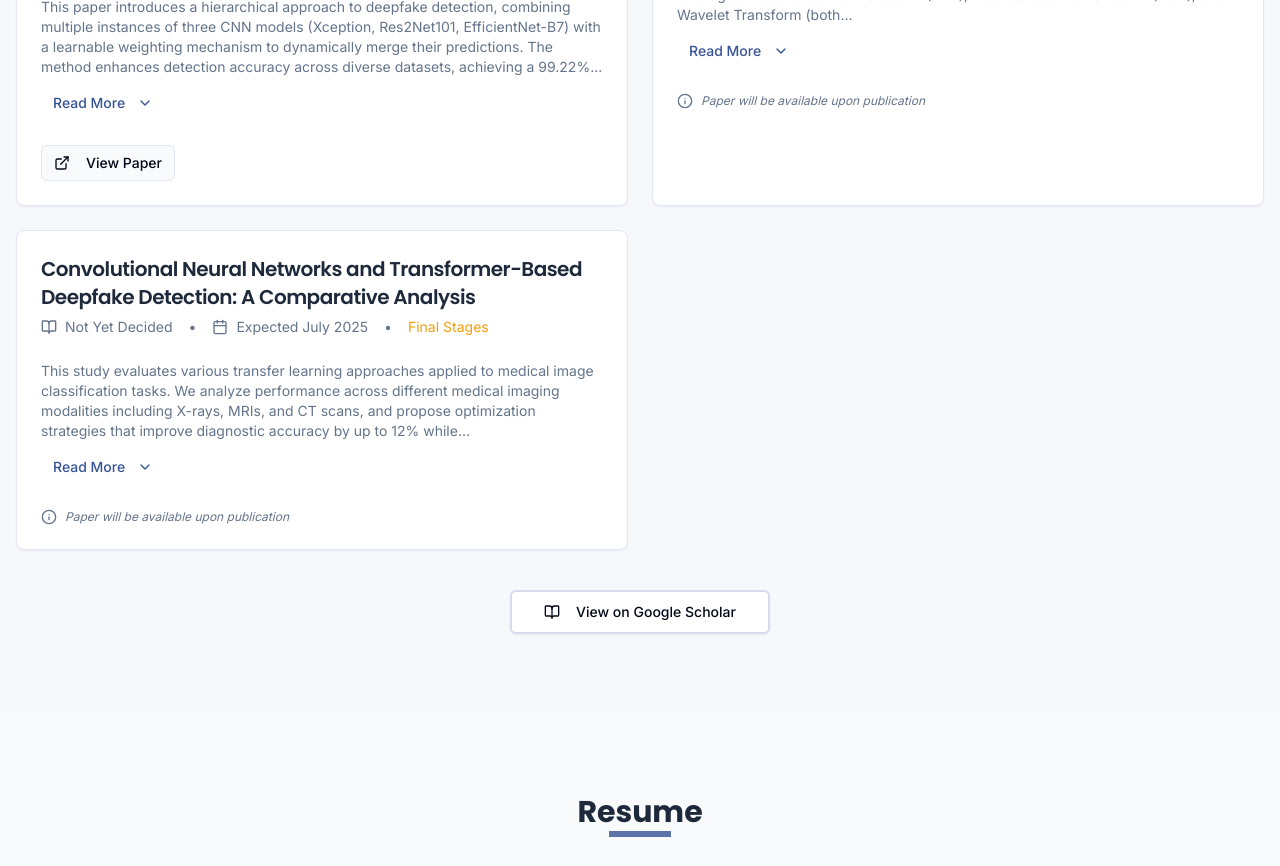
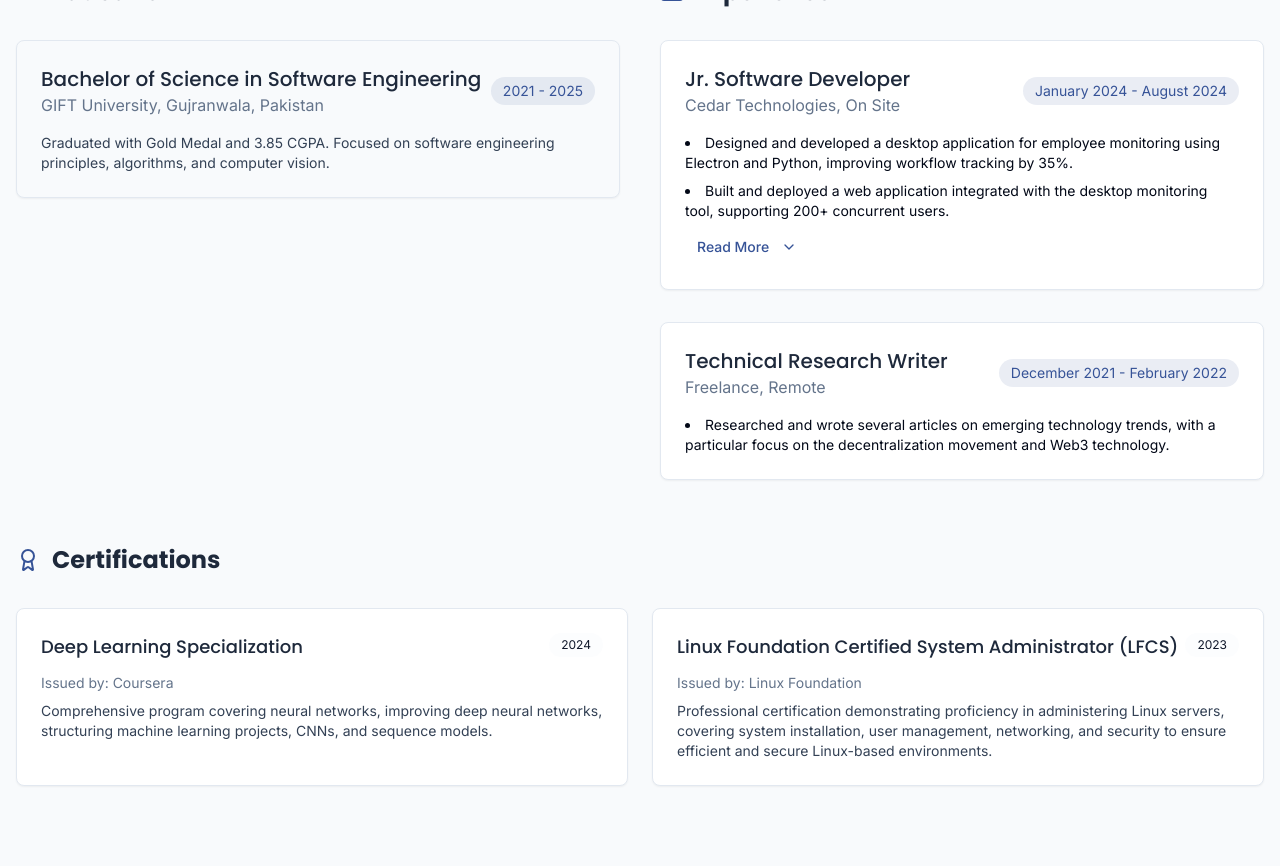
Before and after one commit to recluzegeek/portfolio-site, a React (Vite) app: page / in a window 1280 px wide. Shown: the part 5160-6026 px from the top of the page. Built offline with nearby package versions, Linux system fonts and the light colour scheme.

Commit message:
Fix: Improve experience section and tooltip - Implemented "read more" functionality for experience items. - Changed "Run Locally" tooltip to show content on click for mobile. - Adjusted tooltip size for better content visibility.

```diff
--- a/src/components/sections/Projects.tsx
+++ b/src/components/sections/Projects.tsx
@@ -1,11 +1,12 @@
+
 import { Card, CardContent, CardDescription, CardFooter, CardHeader, CardTitle } from "@/components/ui/card";
 import { Badge } from "@/components/ui/badge";
 import { Button } from "@/components/ui/button";
 import { ExternalLink, Github, Info } from "lucide-react";
 import { SectionHeading } from "@/components/ui/section-heading";
-import { Tooltip, TooltipContent, TooltipProvider, TooltipTrigger } from "@/components/ui/tooltip";
 import { useQuery } from "@tanstack/react-query";
 import { fetchOgImage } from "@/utils/fetchOgImage";
+import { Popover, PopoverContent, PopoverTrigger } from "@/components/ui/popover";
 
 const Projects = () => {
   const projects = [
@@ -100,7 +101,7 @@ const Projects = () => {
               className="hover-lift overflow-hidden border border-slate-200 dark:border-slate-700 bg-white dark:bg-slate-900/80 animate-fade-up shadow-md"
               style={{ animationDelay: `${index * 0.1}s` }}
             >
-              <div className="relative bg-muted flex items-center justify-center overflow-hidden">
+              <div className="relative bg-muted flex items-center justify-center overflow-hidden h-48">
                 <img
                   src={ project.image || ogImageResults[index].data}
                   alt={project.title}
@@ -155,20 +156,21 @@ const Projects = () => {
                     </a>
                   </Button>
                 ) : (
-                  <TooltipProvider>
-                    <Tooltip>
-                      <TooltipTrigger asChild>
-                        <Button size="sm" variant="secondary" className="inline-flex items-center">
-                          <Info className="mr-2 h-4 w-4" />
-                          Run Locally
-                        </Button>
-                      </TooltipTrigger>
-                      <TooltipContent className="max-w-xs">
-                        <p>This project needs to be run locally.</p>
-                        <p> Check the README file in the GitHub repository for setup instructions.</p>
-                      </TooltipContent>
-                    </Tooltip>
-                  </TooltipProvider>
+                  <Popover>
+                    <PopoverTrigger asChild>
+                      <Button size="sm" variant="secondary" className="inline-flex items-center">
+                        <Info className="mr-2 h-4 w-4" />
+                        Run Locally
+                      </Button>
+                    </PopoverTrigger>
+                    <PopoverContent className="w-80 p-4">
+                      <div className="space-y-2">
+                        <h4 className="font-medium">Local Setup Required</h4>
+                        <p className="text-sm">This project needs to be run locally.</p>
+                        <p className="text-sm">Check the README file in the GitHub repository for complete setup instructions.</p>
+                      </div>
+                    </PopoverContent>
+                  </Popover>
                 )}
               </CardFooter>
             </Card>
@@ -185,7 +187,7 @@ const Projects = () => {
             >
               <Github className="mr-2 h-4 w-4" />
               View More on GitHub
-              <ExternalLink className="mr-2 h-4 w-4" />
+              <ExternalLink className="ml-2 h-4 w-4" />
             </a>
           </Button>
         </div>
--- a/src/components/sections/Resume.tsx
+++ b/src/components/sections/Resume.tsx
@@ -1,16 +1,29 @@
+
 import { Button } from "@/components/ui/button";
 import { Card, CardContent } from "@/components/ui/card";
-import { Download, Briefcase, GraduationCap, Award } from "lucide-react";
+import { Download, Briefcase, GraduationCap, Award, ChevronDown, ChevronUp } from "lucide-react";
 import { SectionHeading } from "@/components/ui/section-heading";
+import { useState } from "react";
 
 const Resume = () => {
+  // State for expanded items in experience section
+  const [expandedExperiences, setExpandedExperiences] = useState<number[]>([]);
+
+  const toggleExperienceExpand = (index: number) => {
+    setExpandedExperiences(prev =>
+      prev.includes(index)
+        ? prev.filter(i => i !== index)
+        : [...prev, index]
+    );
+  };
+
   const education = [
     {
       degree: "Bachelor of Science in Software Engineering",
       institution: "GIFT University",
       location: "Gujranwala, Pakistan",
       period: "2021 - 2025",
-      description: "Graduated with Gold Medal and 3.85 CGPA. Focused on software engineering principles, algorithms, and artificial intelligence."
+      description: "Graduated with Gold Medal and 3.85 CGPA. Focused on software engineering principles, algorithms, and computer vision."
     }
   ];
 
@@ -125,11 +138,41 @@ const Resume = () => {
                       </span>
                     </div>
                     {Array.isArray(item.description) ? (
-                      <ul className="list-disc list-inside space-y-2 text-sm">
-                        {item.description.map((bullet, idx) => (
-                          <li key={idx}>{bullet}</li>
-                        ))}
-                      </ul>
+                      <div className="text-sm">
+                        {item.description.length > 2 ? (
+                          <>
+                            <ul className="list-disc list-inside space-y-2">
+                              {(expandedExperiences.includes(index) ? item.description : item.description.slice(0, 2)).map((bullet, idx) => (
+                                <li key={idx}>{bullet}</li>
+                              ))}
+                            </ul>
+                            {item.description.length > 2 && (
+                              <Button
+                                variant="ghost"
+                                size="sm"
+                                className="mt-2 text-primary flex items-center"
+                                onClick={() => toggleExperienceExpand(index)}
+                              >
+                                {expandedExperiences.includes(index) ? (
+                                  <>
+                                    Show Less <ChevronUp className="ml-1 h-4 w-4" />
+                                  </>
+                                ) : (
+                                  <>
+                                    Read More <ChevronDown className="ml-1 h-4 w-4" />
+                                  </>
+                                )}
+                              </Button>
+                            )}
+                          </>
+                        ) : (
+                          <ul className="list-disc list-inside space-y-2">
+                            {item.description.map((bullet, idx) => (
+                              <li key={idx}>{bullet}</li>
+                            ))}
+                          </ul>
+                        )}
+                      </div>
                     ) : (
                       <p className="text-sm">{item.description}</p>
                     )}
```
